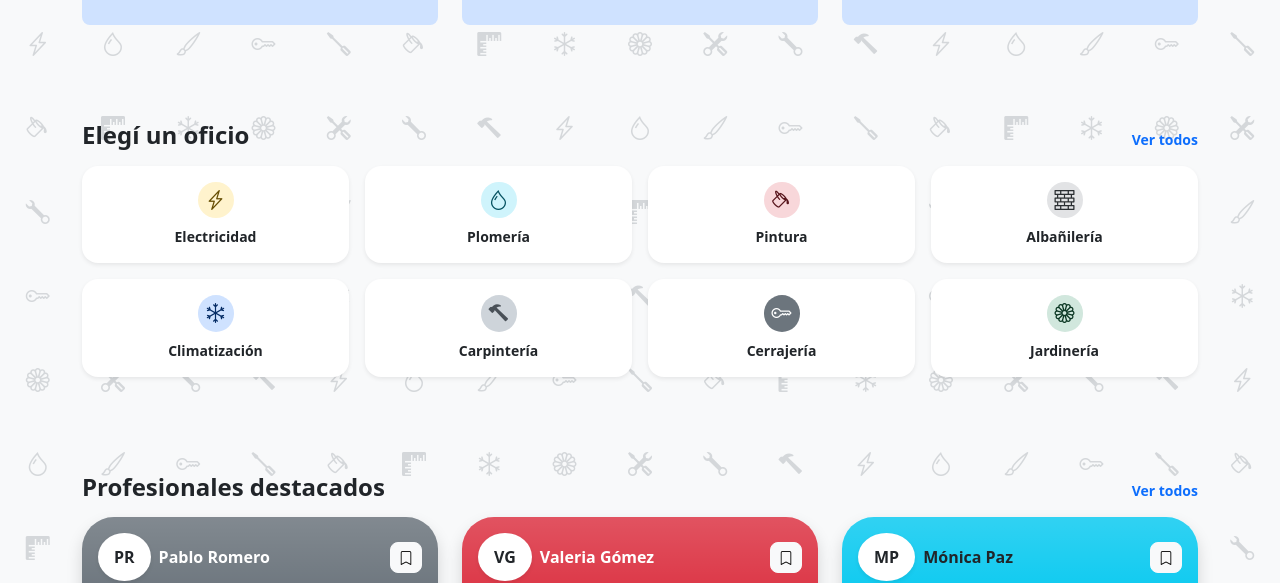
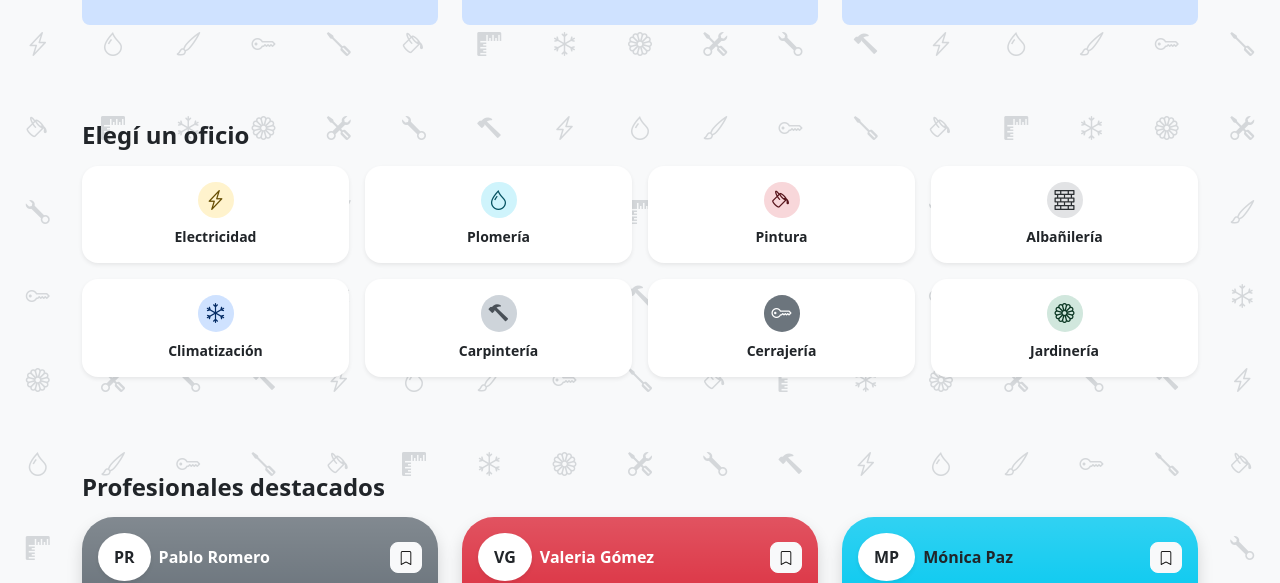
Before and after one commit to lumedina23/programacion4-c9-react, a React (Vite) app: page / in a window 1280 px wide. Shown: the part 920-1503 px from the top of the page. Built offline with nearby package versions, Linux system fonts and the light colour scheme.

Commit message:
Se sacan los Ver todos de categorias y profesionales desctacados en el inicio

```diff
--- a/src/components/common/TituloSeccion.jsx
+++ b/src/components/common/TituloSeccion.jsx
@@ -1,4 +1,7 @@
-function TituloSeccion({ titulo, subtitulo, textoEnlace, alHacerClick }) {
+import { Link } from 'react-router-dom'
+
+// El link de la derecha puede llevar a otra página (destino) o ejecutar una acción (alHacerClick)
+function TituloSeccion({ titulo, subtitulo, textoEnlace, destino, alHacerClick }) {
   function manejarClick(evento) {
     if (alHacerClick) {
       evento.preventDefault()
@@ -6,17 +9,24 @@ function TituloSeccion({ titulo, subtitulo, textoEnlace, alHacerClick }) {
     }
   }
 
+  const claseEnlace = 'link-primary small fw-semibold text-decoration-none'
+
   return (
     <div className="d-flex justify-content-between align-items-end mb-3">
       <div>
         <h2 className="h4 fw-bold mb-0">{titulo}</h2>
         {subtitulo && <p className="text-secondary mb-0">{subtitulo}</p>}
       </div>
-      {textoEnlace && (
-        <a href="#" onClick={manejarClick} className="link-primary small fw-semibold text-decoration-none">
-          {textoEnlace}
-        </a>
-      )}
+      {textoEnlace &&
+        (destino ? (
+          <Link to={destino} className={claseEnlace}>
+            {textoEnlace}
+          </Link>
+        ) : (
+          <a href="#" onClick={manejarClick} className={claseEnlace}>
+            {textoEnlace}
+          </a>
+        ))}
     </div>
   )
 }
--- a/src/pages/Inicio.jsx
+++ b/src/pages/Inicio.jsx
@@ -115,7 +115,7 @@ function Inicio({ alEntrarComoCliente, alEntrarComoTrabajador }) {
 
       <section className="py-5">
         <Container>
-          <TituloSeccion titulo="Elegí un oficio" textoEnlace="Ver todos" />
+          <TituloSeccion titulo="Elegí un oficio" />
           <Row xs={2} sm={4} lg={8} className="g-3">
             {CATEGORIAS.map((categoria) => (
               <Col key={categoria.nombre}>
@@ -133,7 +133,7 @@ function Inicio({ alEntrarComoCliente, alEntrarComoTrabajador }) {
 
       <section className="py-5">
         <Container>
-          <TituloSeccion titulo="Profesionales destacados" textoEnlace="Ver todos" />
+          <TituloSeccion titulo="Profesionales destacados" />
           <Row xs={1} md={2} lg={3} className="g-4">
             {DESTACADOS.map((profesional) => (
               <Col key={profesional.id}>
--- a/src/pages/Menu.jsx
+++ b/src/pages/Menu.jsx
@@ -44,7 +44,7 @@ function Menu({ usuario }) {
       </section>
 
       <section className="mb-5">
-        <TituloSeccion titulo="Categorías" textoEnlace="Ver todas" />
+        <TituloSeccion titulo="Categorías" textoEnlace="Ver todas" destino="/oficios" />
         <Row xs={2} sm={4} className="g-3">
           {CATEGORIAS_MENU.map((categoria) => (
             <Col key={categoria.nombre}>
@@ -55,7 +55,7 @@ function Menu({ usuario }) {
       </section>
 
       <section>
-        <TituloSeccion titulo="Cerca de vos" textoEnlace="Ver más" />
+        <TituloSeccion titulo="Cerca de vos" textoEnlace="Ver más" destino="/oficios" />
         <Row xs={1} md={2} className="g-4">
           {CERCANOS.map((profesional) => (
             <Col key={profesional.id}>
```
